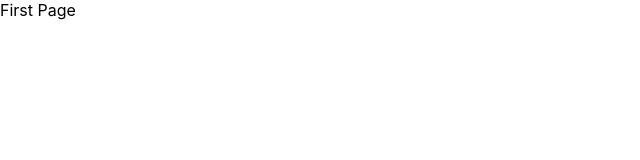
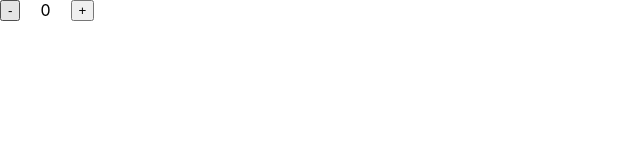
Before and after one commit to torder-ghc5/cicd, a React (Create React App) app: page / in a window 1280 px wide. Shown: the top 160 px of the page, without its empty margins (0-640 px from the left). Built offline with nearby package versions, Linux system fonts and the light colour scheme.

Commit message:
feat: FirstPage에 +/- 버튼 구현

```diff
--- /dev/null
+++ b/src/pages/First/index.css
@@ -0,0 +1,4 @@
+.Wrapper {
+    display: flex;
+    gap: 20px;
+}
--- a/src/pages/First/index.tsx
+++ b/src/pages/First/index.tsx
@@ -1,6 +1,24 @@
+import { useState } from "react";
+
+import './index.css';
+
 function FirstPage() {
+    const [count, setCount] = useState(0);
+
+    const onClickMinus = () => {
+        setCount(prev => prev - 1);
+    };
+
+    const onClickPlus = () => {
+        setCount(prev => prev + 1);
+    };
+
     return (
-        <div>First Page</div>
+        <div className="Wrapper">
+            <button onClick={onClickMinus}>-</button>
+            <div role="value">{count}</div>
+            <button onClick={onClickPlus}>+</button>
+        </div>
     )
 };
 
```
